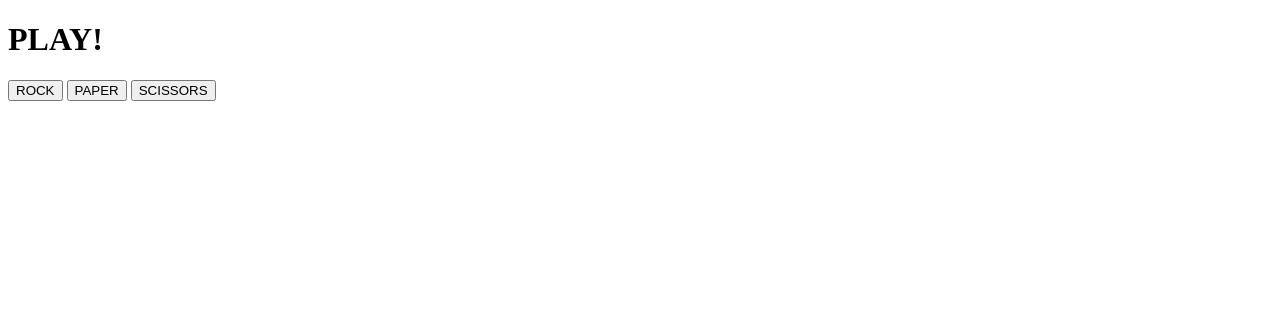
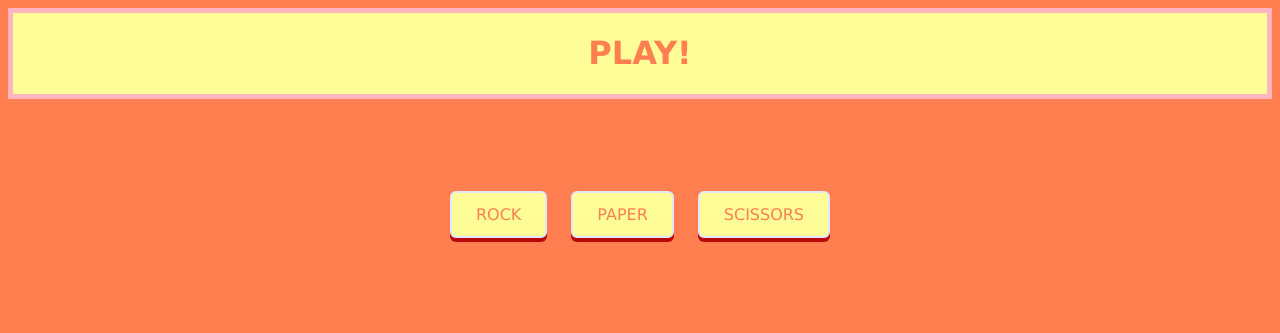
Before and after one commit to devtanole/RockPaperScissors, a plain HTML site: page index.html in a window 1280 px wide. Drawn offline with Linux system fonts and the light colour scheme.

Commit message:
some CSS

```diff
--- a/index.html
+++ b/index.html
@@ -4,12 +4,17 @@
     <meta charset="UTF-8" />
     <meta name="viewport" content="width=device-width, initial-scale=1.0" />
     <title>Rock Paper Scissors</title>
+    <link rel="stylesheet" href="styles.css" />
   </head>
   <body>
-    <h1>PLAY!</h1>
-    <button data-choice="rock">ROCK</button>
-    <button data-choice="paper">PAPER</button>
-    <button data-choice="scissors">SCISSORS</button>
+    <header class="header">
+      <h1>PLAY!</h1>
+    </header>
+    <div class="btn-container">
+      <button data-choice="rock">ROCK</button>
+      <button data-choice="paper">PAPER</button>
+      <button data-choice="scissors">SCISSORS</button>
+    </div>
 
     <div class="results"></div>
     <div class="score"></div>
--- /dev/null
+++ b/styles.css
@@ -0,0 +1,47 @@
+body {
+  background-color: coral;
+}
+
+.header {
+  text-align: center;
+  background-color: #fffd97;
+  color: coral;
+  border: 5px solid lightpink;
+  font-family: "Lucida Sans", "Lucida Sans Regular", "Lucida Grande",
+    "Lucida Sans Unicode", Geneva, Verdana, sans-serif;
+}
+
+.btn-container {
+  display: flex;
+  justify-content: center;
+  padding: 5rem;
+}
+
+button {
+  margin: 12px;
+  padding: 12px 24px;
+  font-size: 1rem;
+  border: none;
+  border-radius: 6px;
+  background: linear-gradient(to bottom, #fffd97, #fdfc97);
+  box-shadow: 0 4px #b80808;
+  cursor: pointer;
+  transition: all 0.1s ease-in-out;
+  background-color: yellow;
+  color: coral;
+  border: 2px solid lavender;
+  font-family: "Lucida Sans", "Lucida Sans Regular", "Lucida Grande",
+    "Lucida Sans Unicode", Geneva, Verdana, sans-serif;
+}
+
+button:active {
+  box-shadow: 0 2px #666;
+  transform: translateY(2px);
+}
+
+div {
+  color: #fffd97;
+  text-align: center;
+  font-family: "Lucida Sans", "Lucida Sans Regular", "Lucida Grande",
+    "Lucida Sans Unicode", Geneva, Verdana, sans-serif;
+}
```
